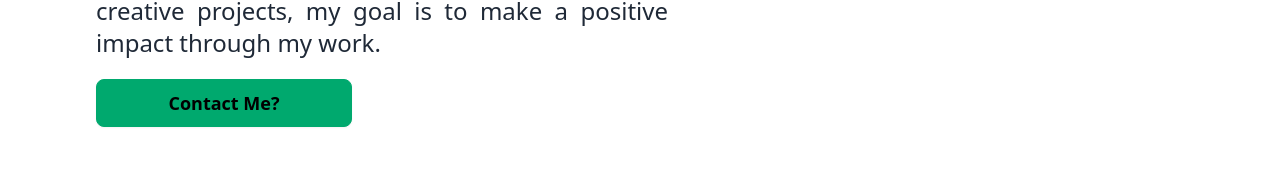
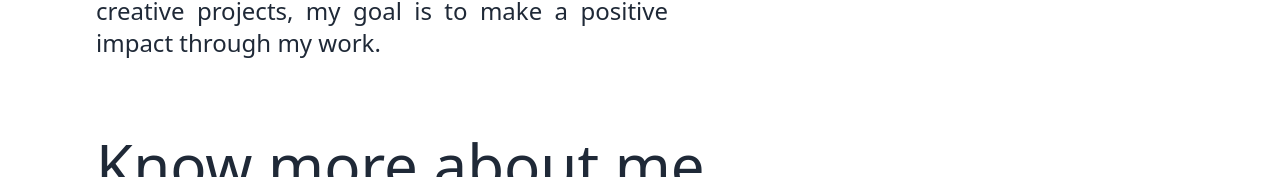
Before and after one commit to Adex29/Portfolio, a React (Create React App) app: page / in a window 1280 px wide. Shown: the part 698-875 px from the top of the page. Built offline with nearby package versions, Linux system fonts and the light colour scheme.

Commit message:
Remove commented-out Contact Me button from HomePage component

```diff
--- a/src/Pages/homePage.js
+++ b/src/Pages/homePage.js
@@ -42,11 +42,11 @@ class HomePage extends Component {
                         </center>
                     </div>
                 </div>
-                <div className="flex start justify-start w-1/2 py-0 md:pl-14">
+                {/* <div className="flex start justify-start w-1/2 py-0 md:pl-14">
                     <a href="/contactme">
                         <button className="btn btn-wide btn-success text-lg">Contact Me?</button>
                     </a>
-                </div>
+                </div> */}
                 <div className="flex start justify-start pt-14 pb-5 md:pl-14">
                     <h1 className="text-6xl">Know more about me</h1>
                 </div>
```
